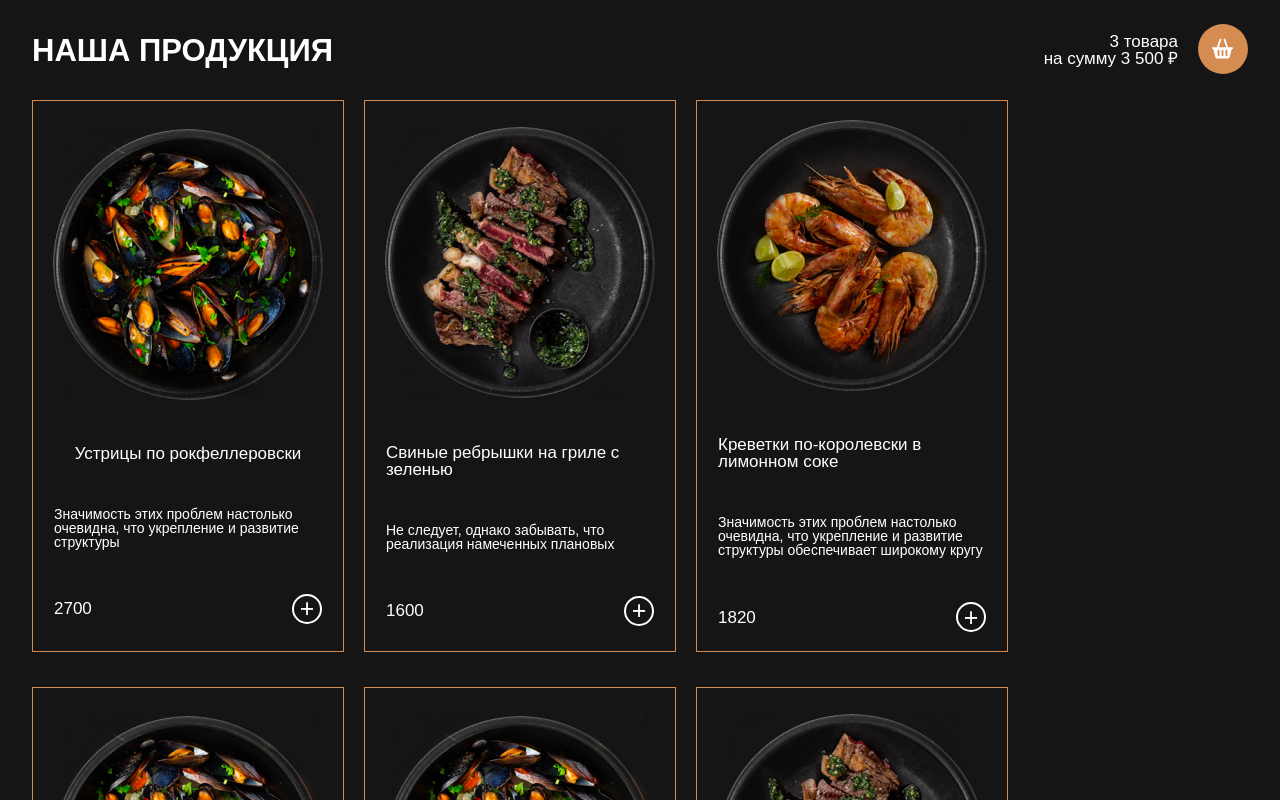
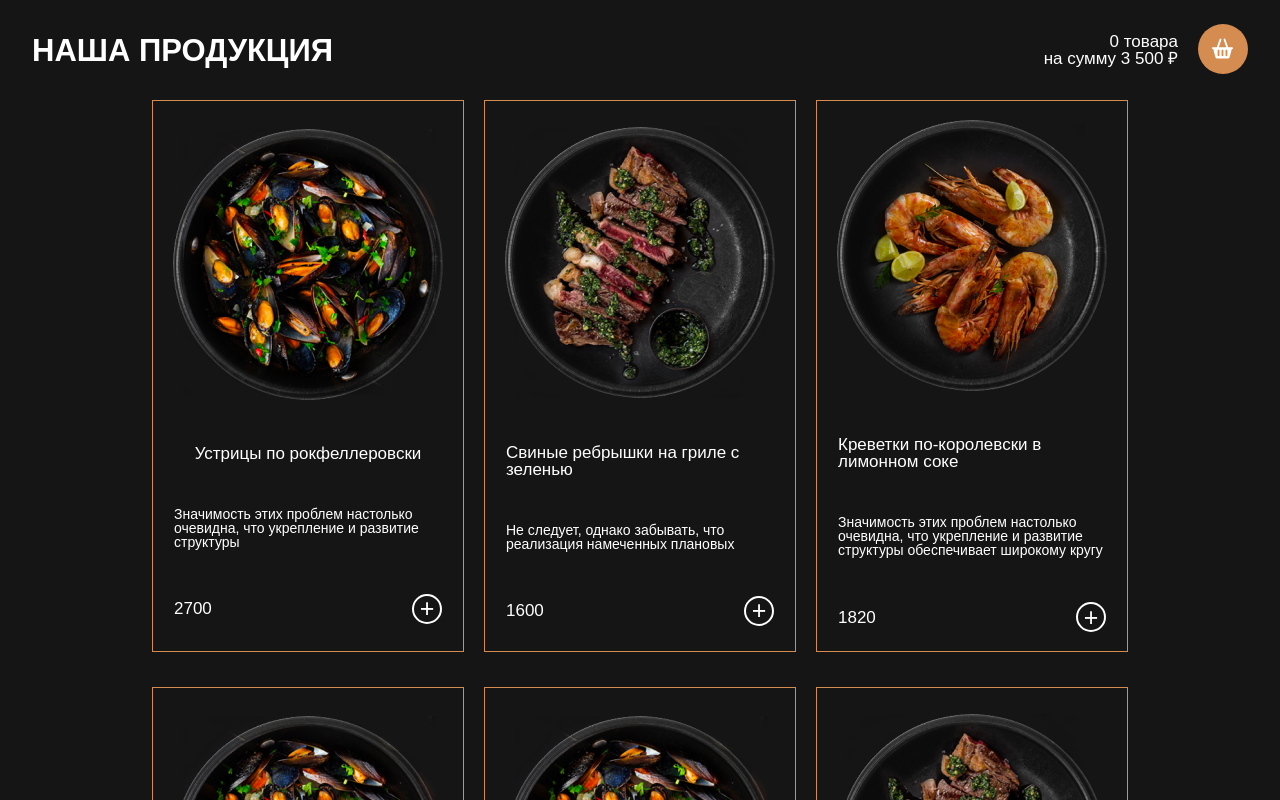
Before and after one commit to Ekaterina-Belkova/vue_restaurant_practice, a Vue app: page / in a window 1280 px wide. Shown: the top 800 px of the page. Built offline with nearby package versions, Linux system fonts and the light colour scheme.

Commit message:
added counter to TheHeader.vue

```diff
--- a/src/components/blocks/TheHeader.vue
+++ b/src/components/blocks/TheHeader.vue
@@ -1,18 +1,27 @@
 <template>
   <header class="header">
-    <h2 class="title">НАША ПРОДУКЦИЯ</h2>
+    <h2 class="title">
+      НАША ПРОДУКЦИЯ
+    </h2>
+
     <div class="basket">
-      <span class="items">3 товара
-      <br>на сумму 3 500 ₽</span>
+      <span class="items">
+        {{ basketProducts.length }} товара
+        <br>на сумму 3 500 ₽
+      </span>
 
       <router-link to="/basket">
         <busketIcon />
       </router-link>
     </div>
+
   </header>
 </template>
 
 <script>
+import { computed } from 'vue'
+import { useStore } from 'vuex'
+
 import busketIcon from '@/components/icons/busketIcon.vue'
 
 export default {
@@ -23,6 +32,15 @@ export default {
   props: {
   },
   setup () {
+    const store = useStore()
+
+    const basketProducts = computed(() => {
+      return store.getters.getBasketProducts
+    })
+
+    return {
+      basketProducts
+    }
   }
 }
 </script>
--- a/src/components/blocks/TheMain.vue
+++ b/src/components/blocks/TheMain.vue
@@ -1,18 +1,21 @@
 <template>
   <main class="main">
     <CardProduct
-      v-for="(card, idx) in cardsArr"
+      v-for="(card, idx) in products"
       :key="idx"
       :urlImg="card.url"
       :item="card.item"
       :description="card.description"
       :price="card.price"
+      @click-plus="addCardtoBasket(card.id)"
     ></CardProduct>
   </main>
 </template>
 
 <script>
 import { ref } from 'vue'
+import { useStore } from 'vuex'
+
 import CardProduct from '@/components/elements/CardProduct'
 
 export default {
@@ -23,7 +26,9 @@ export default {
   props: {
   },
   setup () {
-    const cardsArr = ref([
+    const store = useStore()
+
+    const products = ref([
       {
         id: 1,
         url: require('@/assets/item-one.png'),
@@ -82,8 +87,12 @@ export default {
       }
     ])
 
+    const addCardtoBasket = (val) => {
+      store.commit('SetPushBasketProducts', val)
+    }
     return {
-      cardsArr
+      products,
+      addCardtoBasket
     }
   }
 }
@@ -96,6 +105,7 @@ export default {
   flex-direction: row;
   flex-wrap: wrap;
   gap: 35px 20px;
+  justify-content: center
   // width: 100vw;
   // height: 100vh;
 }
--- a/src/components/elements/CardProduct.vue
+++ b/src/components/elements/CardProduct.vue
@@ -12,7 +12,8 @@
     <span class="card__footer">
       {{ price }}
 
-      <AddButton @click="addToCard"/>
+      <AddButton
+      @click="$emit('click-plus')"/>
     </span>
   </div>
 </template>
@@ -44,14 +45,9 @@ export default {
     }
   },
   setup () {
-    const addToCard = () => {
-      console.log('Клик по кнопке произошел')
-    }
-    return {
-      addToCard
-    }
   }
 }
+
 </script>
 
 <style lang="scss" scoped>
--- a/src/components/ui/AddButton.vue
+++ b/src/components/ui/AddButton.vue
@@ -25,6 +25,7 @@ export default {
   width: 30px;
   height: 30px;
   border-radius: 50%;
+  cursor: pointer;
   border: 2px solid #fff;
   font-size: 25px;
 }
--- a/src/store/index.js
+++ b/src/store/index.js
@@ -1,4 +1,7 @@
 import { createStore } from 'vuex'
+
+import home from './modules/home.js'
+import basket from './modules/basket.js'
 
 export default createStore({
   state: {
@@ -10,5 +13,7 @@ export default createStore({
   actions: {
   },
   modules: {
+    home,
+    basket
   }
 })
--- /dev/null
+++ b/src/store/modules/basket.js
@@ -0,0 +1,11 @@
+export default {
+  state: {
+    BasketProducts: []
+  },
+  getters: {
+  },
+  mutations: {
+  },
+  actions: {
+  }
+}
--- /dev/null
+++ b/src/store/modules/home.js
@@ -0,0 +1,15 @@
+export default {
+  state: {
+    BasketProducts: []
+  },
+  getters: {
+    getBasketProducts: state => state.BasketProducts
+  },
+  mutations: {
+    SetPushBasketProducts (state, val) {
+      state.BasketProducts.push(val)
+    }
+  },
+  actions: {
+  }
+}
--- a/src/views/BasketPage.vue
+++ b/src/views/BasketPage.vue
@@ -10,7 +10,7 @@
   </header>
 
   <main class="basketmain">
-    u
+    {{ basketProducts }}
   </main>
 
   <footer class="basketfooter">
@@ -26,6 +26,8 @@
 </template>
 
 <script>
+import { computed } from 'vue'
+import { useStore } from 'vuex'
 import GoBackBtn from '@/components/ui/GoBackBtn.vue'
 import OrderButton from '@/components/ui/OrderButton.vue'
 
@@ -38,6 +40,15 @@ export default {
   props: {
   },
   setup () {
+    const store = useStore()
+
+    const basketProducts = computed(() => {
+      return store.getters.getBasketProducts
+    })
+
+    return {
+      basketProducts
+    }
   }
 }
 </script>
```
